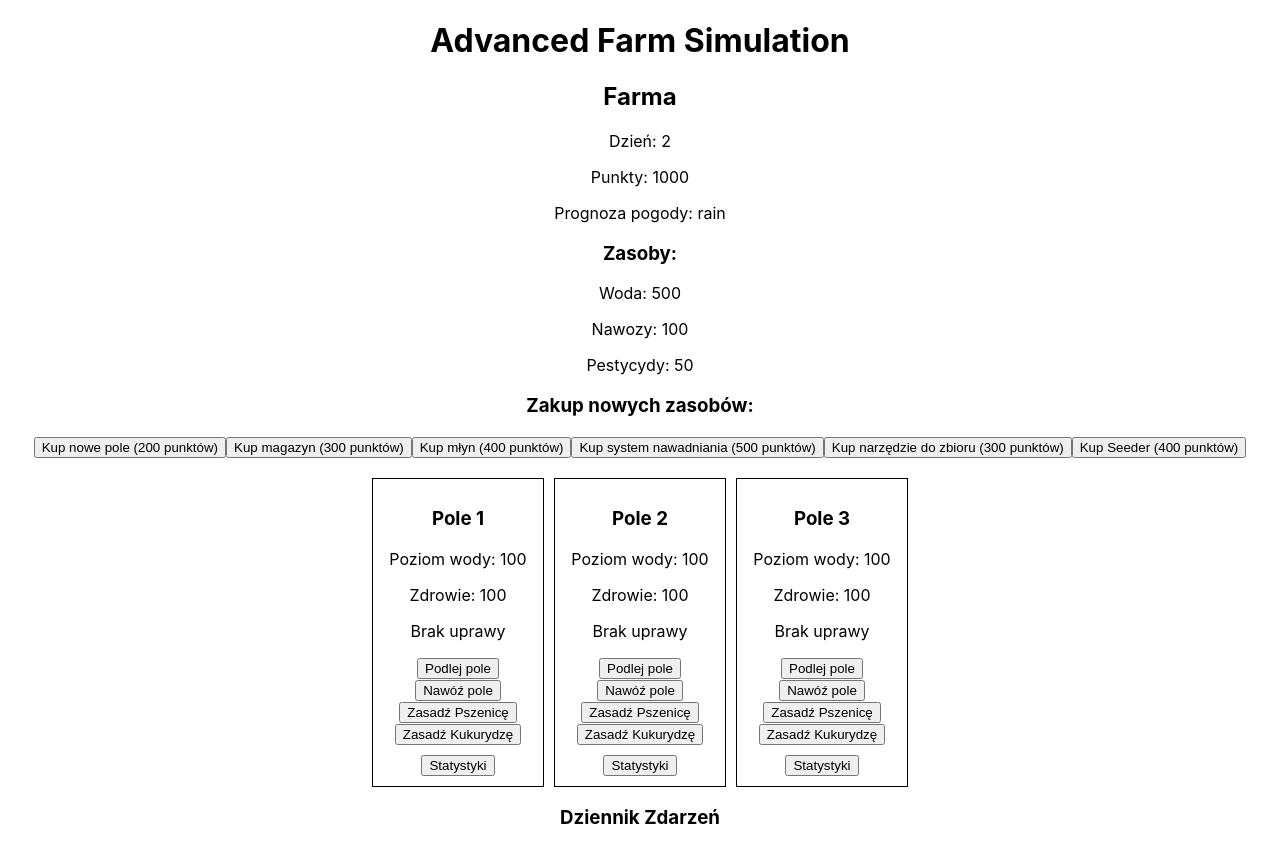
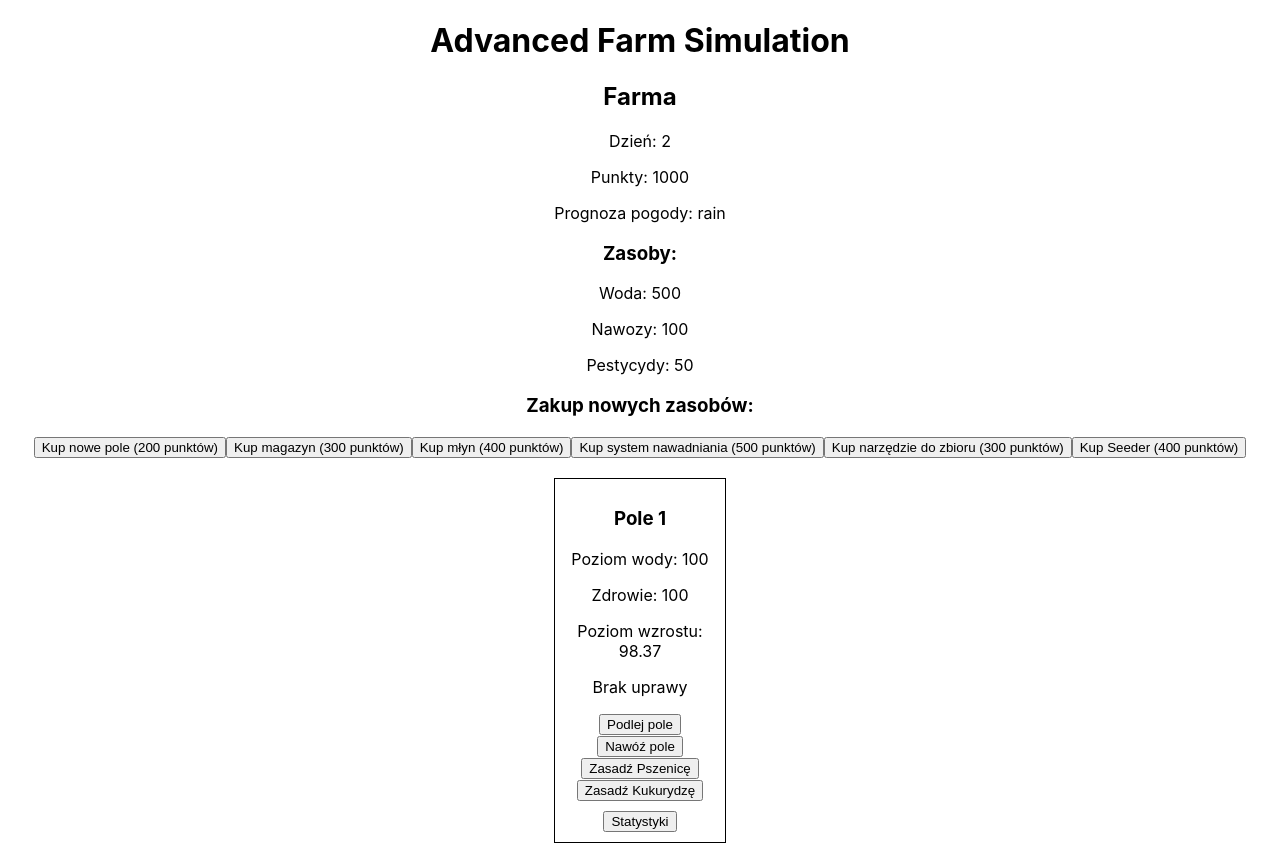
Before and after one commit to MrMarioo/FarmSimulation, a React (Create React App) app in the folder farm-simulation/: page / in a window 1280 px wide. Shown: the top 844 px of the page. Built offline with nearby package versions, Linux system fonts and the light colour scheme.

Commit message:
new mathematican formula for field grow

```diff
--- a/farm-simulation/src/Farm.jsx
+++ b/farm-simulation/src/Farm.jsx
@@ -12,32 +12,14 @@ const Farm = () => {
       water: 100,
       health: 100,
       growthStage: 0,
+      growthProgress: 0,
+      growthRateModifier: 21,
+      plantedDay: 0,
       growthTime: 0,
       readyToHarvest: false,
       daneWoda: [100],
       daneZdrowie: [100],
-    },
-    {
-      id: 2,
-      crop: null,
-      water: 100,
-      health: 100,
-      growthStage: 0,
-      growthTime: 0,
-      readyToHarvest: false,
-      daneWoda: [100],
-      daneZdrowie: [100],
-    },
-    {
-      id: 3,
-      crop: null,
-      water: 100,
-      health: 100,
-      growthStage: 0,
-      growthTime: 0,
-      readyToHarvest: false,
-      daneWoda: [100],
-      daneZdrowie: [100],
+      daneWzrostu: [0],
     },
   ]);
 
@@ -57,6 +39,10 @@ const Farm = () => {
     harvester: false, // Narzędzie do szybszego zbierania plonów
     seeder: false, // Narzędzie do automatycznego sadzenia
   });
+
+  const logisticGrowth = (K, P0, r, t) => {
+    return K / (1 + ((K - P0) / P0) * Math.exp(-r * t));
+  };
 
   const buyWarehouse = () => {
     if (points >= 300) {
@@ -119,18 +105,37 @@ const Farm = () => {
     setEventLog((prevLog) => [`Day ${day}: ${message}`, ...prevLog]);
   };
 
-  const updateGrowth = (field) => {
-    if (field.growthStage > 0 && !field.readyToHarvest) {
-      if (field.growthTime > 0) {
-        return { ...field, growthTime: field.growthTime - 1 };
-      } else {
-        logEvent(
-          `Uprawa ${field.crop} na polu ${field.id} jest gotowa do zbiorów!`
-        );
-        return { ...field, readyToHarvest: true };
+  const synchronizeFieldData = (field) => ({
+    ...field,
+    daneWoda: [...field.daneWoda, field.water],
+    daneZdrowie: [...field.daneZdrowie, field.health],
+    daneWzrostu: [...field.daneWzrostu, field.growthProgress],
+  });
+
+  const updateGrowth = (field, day) => {
+    if (field.growthProgress >= 100) {
+      return {
+        ...field,
+        readyToHarvest: true,
+      };
     }
-    }
-    return field;
+
+    const t = day - field.plantedDay;
+    const K = 100;
+    const P0 = 10;
+
+    const averageWater = field.water / 100;
+    const averageFertilizer = field.health / 100;
+
+    const baseRate = 0.05 + (0.1 * (averageWater + averageFertilizer)) / 2;
+    const r = baseRate * field.growthRateModifier;
+
+    const newGrowthProgress = logisticGrowth(K, P0, r, t);
+
+    return {
+      ...field,
+      growthProgress: Math.min(newGrowthProgress, 100).toFixed(2),
+    };
   };
 
   const buyNewField = () => {
@@ -155,17 +160,17 @@ const Farm = () => {
   };
 
   const plantCrop = (id, crop, growthTime) => {
-    setFields(
-      fields.map((field) =>
+    setFields((prevFields) =>
+      prevFields.map((field) =>
         field.id === id
           ? {
               ...field,
               crop: crop,
-              health: 100,
-              water: 100,
               growthStage: 1,
-              growthTime: growthTime,
+              plantedDay: day, // Zapis dnia zasadzenia
               readyToHarvest: false,
+              daneZdrowie: [10], // Startowe zdrowie
+              daneWoda: [100], // Startowe nawodnienie
             }
           : field
       )
@@ -181,32 +186,30 @@ const Farm = () => {
 
     switch (randomWeather) {
       case "sunny":
-        // Brak wpływu na pola, dzień bez zmian
         logEvent("Słoneczny dzień. Brak zmian na polach.");
         break;
 
       case "rain":
-        // Deszcz: zwiększa poziom wody na wszystkich polach
         setFields((prevFields) =>
-          prevFields.map((field) => ({
+          prevFields.map((field) =>
+            synchronizeFieldData({
               ...field,
-            water: Math.min(field.water + 30, 100), // Zwiększamy wodę maksymalnie do 100
-            daneWoda: [...field.daneWoda, Math.min(field.water + 30, 100)],
-          }))
+              water: Math.min(field.water + 30, 100),
+            })
+          )
         );
         logEvent("Deszcz zwiększył poziom wody na polach.");
         break;
 
       case "drought":
-        // Susza: obniża poziom wody i zdrowie roślin
         setFields((prevFields) =>
-          prevFields.map((field) => ({
+          prevFields.map((field) =>
+            synchronizeFieldData({
               ...field,
-            water: Math.max(field.water - 20, 0), // Zmniejszamy wodę, minimalnie do 0
-            health: Math.max(field.health - 10, 0), // Zmniejszamy zdrowie, minimalnie do 0
-            daneWoda: [...field.daneWoda, Math.max(field.water - 20, 0)],
-            daneZdrowie: [...field.daneZdrowie, Math.max(field.health - 10, 0)],
-          }))
+              water: Math.max(field.water - 20, 0),
+              health: Math.max(field.health - 10, 0),
+            })
+          )
         );
         logEvent("Susza obniżyła poziom wody i zdrowie roślin.");
         break;
@@ -221,64 +224,54 @@ const Farm = () => {
 
   useEffect(() => {
     const randomEventChance = Math.random();
-    let savedData = false;
+    let eventOccurred = false; // Flaga sprawdzająca, czy zdarzenie wystąpiło
+
     if (daysSinceLastEvent >= 3) {
       if (randomEventChance < 0.3) {
-        savedData = true;
+        eventOccurred = true;
         logEvent("Deszcz zwiększył poziom wody.");
         setFields((prevFields) =>
           prevFields.map((field) => ({
             ...field,
-            water: Math.min(field.water + 20, 100), // Ograniczamy do maksimum 100
-            daneWoda: [...field.daneWoda, Math.min(field.water + 20, 100)],
+            water: Math.min(field.water + 20, 100),
           }))
         );
       } else if (randomEventChance < 0.5) {
-        savedData = true;
+        eventOccurred = true;
         logEvent("Susza obniżyła poziom wody.");
         setFields((prevFields) =>
           prevFields.map((field) => ({
             ...field,
-            water: Math.max(field.water - 20, 0), // Ograniczamy do minimum 0
-            daneWoda: [...field.daneWoda, Math.max(field.water - 20, 0)],
+            water: Math.max(field.water - 20, 0),
           }))
         );
-      } else if (randomEventChance < 0.9) {
-        savedData = true;
+      } else if (randomEventChance < 0.7) {
+        eventOccurred = true;
         logEvent("Szkodniki zaatakowały uprawy!");
         setFields((prevFields) =>
-          prevFields.map((field) =>(
-               {
+          prevFields.map((field) => ({
             ...field,
             health: Math.max(field.health - 20, 0),
-                  daneZdrowie: [
-                    ...field.daneZdrowie,
-                    Math.max(field.health - 20, 0),
-                  ],
-                })
-
-          )
+          }))
         );
       }
       setDaysSinceLastEvent(0);
     }
 
     const timer = setTimeout(() => {
-      if(!savedData)
-        {
+      setDay((prevDay) => prevDay + 1);
+
       setFields((prevFields) =>
-            prevFields.map((field) => ({
-              ...field,
-              daneWoda: [...field.daneWoda, field.water],
-              daneZdrowie: [...field.daneZdrowie, field.health],
-            }))
+        prevFields.map((field) => {
+          const updatedField = updateGrowth(field, day + 1);
+          return synchronizeFieldData(updatedField);
+        })
       );
-        }
+
       setDaysSinceLastEvent((prev) => prev + 1);
-      setDay((prev) => prev + 1);
       generateWeather();
-      setFields((prevFields) => prevFields.map((field) => updateGrowth(field)));
     }, 5000);
+
     return () => clearTimeout(timer);
   }, [day, daysSinceLastEvent]);
 
@@ -375,18 +368,17 @@ const Farm = () => {
   // Funkcja do zarządzania podlewaniem (zmniejsza zasoby wody)
   const waterField = (id) => {
     if (resources.water > 0) {
-      setFields(
-        fields.map((field) =>
+      setFields((prevFields) =>
+        prevFields.map((field) =>
           field.id === id
-            ? {
+            ? synchronizeFieldData({
                 ...field,
-                water: field.water + 10,
-                daneWoda: [...field.daneWoda, field.water + 10],
-              }
+                water: Math.min(field.water + 10, 100),
+              })
             : field
         )
       );
-      setResources({ ...resources, water: resources.water - 10 }); // Zużycie wody
+      setResources({ ...resources, water: resources.water - 10 });
       logEvent(`Podlano pole ${id}. Zużyto 10 jednostek wody.`);
     } else {
       logEvent("Brak wystarczającej ilości wody do podlania.");
@@ -396,18 +388,17 @@ const Farm = () => {
   // Funkcja do nawożenia (zmniejsza zasoby nawozów)
   const fertilizeField = (id) => {
     if (resources.fertilizers > 0) {
-      setFields(
-        fields.map((field) =>
+      setFields((prevFields) =>
+        prevFields.map((field) =>
           field.id === id
-            ? {
+            ? synchronizeFieldData({
                 ...field,
-                health: field.health + 10,
-                daneZdrowie: [...field.daneZdrowie, field.health + 10],
-              }
+                health: Math.min(field.health + 10, 100),
+              })
             : field
         )
       );
-      setResources({ ...resources, fertilizers: resources.fertilizers - 5 }); // Zużycie nawozów
+      setResources({ ...resources, fertilizers: resources.fertilizers - 5 });
       logEvent(`Nawożono pole ${id}. Zużyto 5 jednostek nawozów.`);
     } else {
       logEvent("Brak wystarczającej ilości nawozów.");
@@ -417,38 +408,30 @@ const Farm = () => {
   // Funkcja do zbioru plonów
   const harvestCrop = (id) => {
     const field = fields.find((f) => f.id === id);
+
     if (field && field.readyToHarvest) {
-      let harvestPoints = 100; // Podstawowa liczba punktów za zbiory
+      const harvestPoints = 100;
 
-      // Zwiększenie liczby punktów, jeśli użytkownik posiada młyn
-      if (buildings.mill) {
-        harvestPoints += 50; // Dodatkowe 50 punktów za przetworzenie plonów w młynie
-        logEvent(
-          `Plony z pola ${id} zostały przetworzone w młynie, zyskano dodatkowe punkty.`
-        );
-      }
-
-      // Zwiększenie limitu przechowywania, jeśli użytkownik posiada magazyn
-      if (buildings.warehouse) {
-        harvestPoints += 20; // Dodatkowe 20 punktów za możliwość przechowywania większej ilości plonów
-        logEvent(
-          `Plony z pola ${id} zostały przechowane w magazynie, zyskano dodatkowe punkty.`
-        );
-      }
-
-      setPoints(points + harvestPoints); // Aktualizacja liczby punktów
       logEvent(
         `Zebrano ${field.crop} z pola ${id}, uzyskano ${harvestPoints} punktów.`
       );
-      setFields(
-        fields.map((f) =>
+      setPoints((prevPoints) => prevPoints + harvestPoints);
+
+      setFields((prevFields) =>
+        prevFields.map((f) =>
           f.id === id
-            ? { ...f, crop: null, growthStage: 0, readyToHarvest: false }
+            ? {
+                ...f,
+                crop: null,
+                growthProgress: 0,
+                readyToHarvest: false,
+                daneWzrostu: [...f.daneWzrostu, 0],
+              }
             : f
         )
       );
     } else {
-      logEvent("Nie ma gotowych do zbioru plonów na tym polu.");
+      logEvent(`Plon na polu ${id} nie jest jeszcze gotowy do zbioru.`);
     }
   };
 
--- a/farm-simulation/src/Field.jsx
+++ b/farm-simulation/src/Field.jsx
@@ -1,6 +1,7 @@
 import React from "react";
 import Crop from "./Crop";
 import { FontAwesomeIcon } from "@fortawesome/react-fontawesome";
+import { faChartSimple } from "@fortawesome/free-solid-svg-icons";
 
 const Field = ({ field, onPlant, onWater, onFertilize, onHarvest, onShowStatistics }) => {
   return (
@@ -14,6 +15,7 @@ const Field = ({ field, onPlant, onWater, onFertilize, onHarvest, onShowStatisti
       <h3>Pole {field.id}</h3>
       <p>Poziom wody: {field.water}</p>
       <p>Zdrowie: {field.health}</p>
+      <p>Poziom wzrostu: {field.growthProgress}</p>
       <Crop crop={field.crop} readyToHarvest={field.readyToHarvest} />
 
       {!field.readyToHarvest ? (
@@ -35,7 +37,7 @@ const Field = ({ field, onPlant, onWater, onFertilize, onHarvest, onShowStatisti
         onClick={() => onShowStatistics(field)}
         style={{ marginTop: "10px", cursor: "pointer" }}
       >
-        <FontAwesomeIcon icon="fa-solid fa-chart-simple" /> Statystyki
+        Statystyki
       </button>
     </div>
   );
--- a/farm-simulation/src/FieldStatistic.jsx
+++ b/farm-simulation/src/FieldStatistic.jsx
@@ -1,13 +1,16 @@
+import React, { useRef } from 'react';
 import { Line } from 'react-chartjs-2';
 import { Chart as ChartJS, CategoryScale, LinearScale, PointElement, LineElement, Title, Tooltip, Legend } from 'chart.js';
 
 ChartJS.register(CategoryScale, LinearScale, PointElement, LineElement, Title, Tooltip, Legend);
 
 const FieldStatistics = ({ field, onClose }) => {
-  const { daneWoda, daneZdrowie } = field;
+  const { daneWoda, daneZdrowie, daneWzrostu } = field;
+
+  const chartRef = useRef(null); // Referencja do wykresu
 
   const data = {
-    labels: daneWoda.map((_, index) => `Dzień ${index + 1}`),
+    labels: daneWzrostu.map((_, index) => `Dzień ${index + 1}`),
     datasets: [
       {
         label: 'Poziom Wody',
@@ -23,26 +26,65 @@ const FieldStatistics = ({ field, onClose }) => {
         backgroundColor: 'rgba(0, 255, 0, 0.2)',
         borderWidth: 2,
       },
+      {
+        label: 'Poziom Wzrostu',
+        data: daneWzrostu,
+        borderColor: 'orange',
+        backgroundColor: 'rgba(255, 165, 0, 0.2)',
+        borderWidth: 2,
+      },
     ],
   };
 
   const options = {
     responsive: true,
     plugins: {
-      legend: {
-        position: 'top',
-      },
-      title: {
-        display: true,
-        text: `Statystyki pola ${field.id}`,
-      },
+      legend: { position: 'top' },
+      title: { display: true, text: `Statystyki pola ${field.id}` },
     },
   };
 
+  const downloadChart = () => {
+    // Pobranie elementu canvas i zapisanie go jako obraz
+    const chartInstance = chartRef.current;
+    if (chartInstance) {
+      const url = chartInstance.toBase64Image();
+      const link = document.createElement('a');
+      link.href = url;
+      link.download = `Statystyki_Pola_${field.id}.png`;
+      link.click();
+    }
+  };
+
   return (
-    <div style={{ position: 'relative', top: '10%', left: '10%', width: '80%', height: '50%', background: 'white', border: '1px solid black', padding: '20px', zIndex: 1000 }}>
+    <div
+      style={{
+        position: "relative",
+        top: "10%",
+        left: "10%",
+        width: "80%",
+        height: "50%",
+        background: "white",
+        border: "1px solid black",
+        padding: "20px",
+        zIndex: 1000,
+      }}
+    >
       <h2>Statystyki pola {field.id}</h2>
-      <Line data={data} options={options} />
+      <Line ref={chartRef} data={data} options={options} />
+      <button
+        onClick={downloadChart}
+        style={{
+          marginTop: '20px',
+          padding: '10px 20px',
+          backgroundColor: '#4CAF50',
+          color: 'white',
+          border: 'none',
+          cursor: 'pointer',
+        }}
+      >
+        Pobierz Wykres
+      </button>
     </div>
   );
 };
```
Lines whose indentation alone changed are shown as unchanged.
